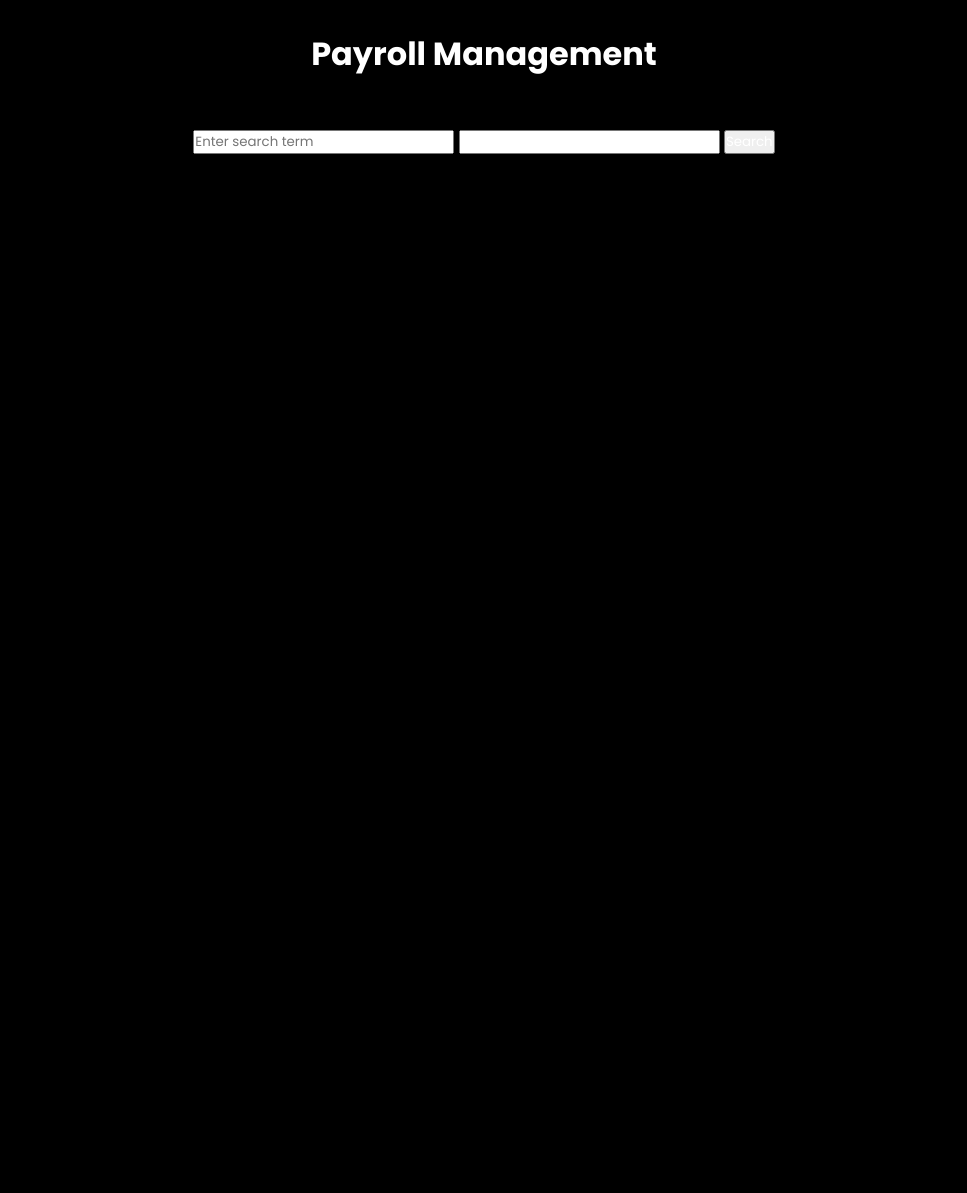
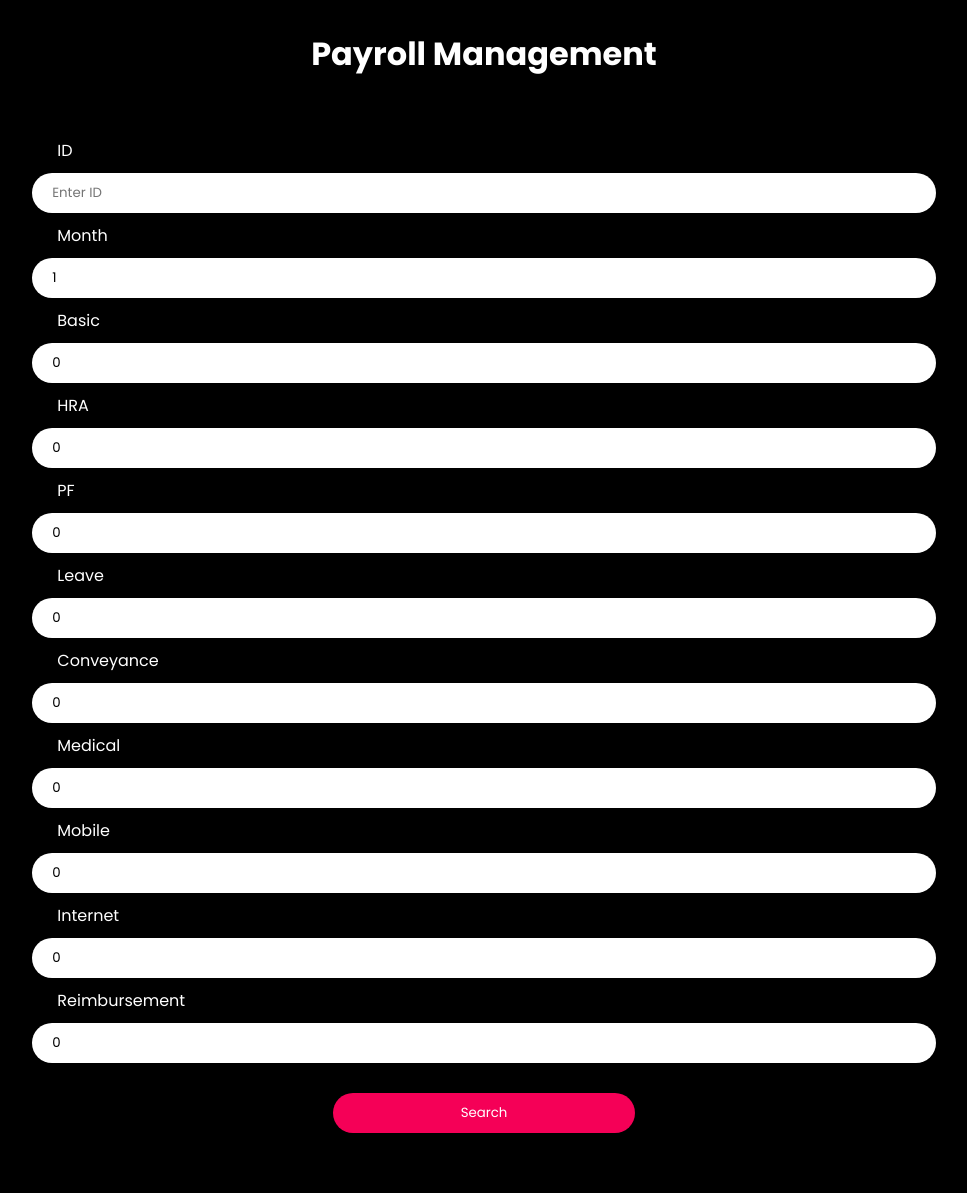
Before and after one commit to TartejBrothers/Solverines-Payroll, a Django app: page /search/ in a window 1280 px wide. Shown: the whole page, without its empty margins (156-1123 px from the left). Before the commit the page ends 154 px from the top, so only its background shows below. Run offline with Django 5.2, Linux system fonts and the light colour scheme.

Commit message:
Updated: Payroll

```diff
--- a/data/views.py
+++ b/data/views.py
@@ -19,6 +19,15 @@ def search(request):
 def payroll(request):
     query = request.GET.get("query")
     month = request.GET.get("month")
+    basic = request.GET.get("basic")
+    hra = request.GET.get("hra")
+    pf = request.GET.get("pf")
+    leave = request.GET.get("leave")
+    medical = request.GET.get("medical")
+    mobile = request.GET.get("mobile")
+    internet = request.GET.get("internet")
+    conveyance = request.GET.get("conveyance")
+    reimbursement = request.GET.get("reimbursement")
     print(month)
     month = int(month)
     monthname = None
@@ -54,14 +63,15 @@ def payroll(request):
     salary = employee.salary
     print(salary)
     print(employee)
-    basic = salary * 0.3
-    hra = basic * 0.6
-    pf = basic * 0.12
-    leave = 3333
-    medical = 8333
-    mobile = 4000
-    internet = 2000
-    conveyance = salary - basic - hra - pf - leave - medical - mobile - internet
+    # basic = salary * 0.3
+    # hra = basic * 0.6
+    # pf = basic * 0.12
+    # leave = 3333
+    # medical = 8333
+    # mobile = 4000
+    # internet = 2000
+    # conveyance = salary - basic - hra - pf - leave - medical - mobile - internet
+
     context = {
         "employee": employee,
         "basic": basic,
@@ -73,5 +83,6 @@ def payroll(request):
         "internet": internet,
         "monthname": monthname,
         "conveyance": conveyance,
+        "reimbursement": reimbursement,
     }
     return render(request, "payroll.html", context)
--- a/static/css/style.css
+++ b/static/css/style.css
@@ -42,26 +42,52 @@ body {
 .forms form input {
   padding: 10px 20px;
   border: none;
-  border-radius: 10px;
+  border-radius: 20px;
   width: calc(80vw - 10px);
   color: #000000;
+  margin-bottom: 10px;
 }
 .forms form::placeholder {
   color: #000000;
 }
+
 .forms form input[type="text"]:focus {
   outline: 1px solid orange;
 }
 
-.forms form button {
+form button {
   background-color: #f50057;
   color: #ffffff;
   border: none;
   padding: 10px 20px;
-  border-radius: 5px;
+  margin-top: 20px;
+  border-radius: 20px;
   cursor: pointer;
 }
-
+.searchform {
+  display: flex;
+  justify-content: center;
+  padding: 10px;
+  width: 80%;
+  flex-direction: column;
+  gap: 10px;
+}
+.searchform label {
+  width: 85%;
+  margin: 0px auto;
+}
+.searchform input {
+  width: 90%;
+  border: none;
+  margin: 0px auto;
+  border-radius: 20px;
+  color: #000000;
+  padding: 10px 20px;
+}
+.searchform button {
+  width: 30%;
+  margin: 20px auto;
+}
 @media screen and (max-width: 1000px) {
   .main h1 {
     font-size: 20px;
--- a/templates/search.html
+++ b/templates/search.html
@@ -14,9 +14,40 @@
   <body>
     <div class="main">
       <h1>Payroll Management</h1>
-      <form method="GET" action="{% url 'payroll' %}">
-        <input type="text" name="query" placeholder="Enter search term" />
-        <input type="number" name="month" value="1" placeholder="month" />
+      <form method="GET" action="{% url 'payroll' %}" class="searchform">
+        <label for="query">ID</label>
+        <input type="text" name="query" id="query" placeholder="Enter ID" />
+
+        <label for="month">Month</label>
+        <input type="number" name="month" id="month" value="1" placeholder="Month Name" />
+
+        <label for="basic">Basic</label>
+        <input type="number" name="basic" id="basic" value="0" placeholder="Basic" />
+
+        <label for="hra">HRA</label>
+        <input type="number" name="hra" id="hra" value="0" placeholder="HRA" />
+
+        <label for="pf">PF</label>
+        <input type="number" name="pf" id="pf" value="0" placeholder="PF" />
+
+        <label for="leave">Leave</label>
+        <input type="number" name="leave" id="leave" value="0" placeholder="Leave" />
+
+        <label for="conveyance">Conveyance</label>
+        <input type="number" name="conveyance" id="conveyance" value="0" placeholder="Conveyance" />
+
+        <label for="medical">Medical</label>
+        <input type="number" name="medical" id="medical" value="0" placeholder="Medical" />
+
+        <label for="Mobile">Mobile</label>
+        <input type="number" name="Mobile" id="Mobile" value="0" placeholder="Mobile" />
+
+        <label for="internet">Internet</label>
+        <input type="number" name="internet" id="internet" value="0" placeholder="Internet" />
+
+        <label for="reimbursement">Reimbursement</label>
+        <input type="number" name="reimbursement" id="reimbursement" value="0" placeholder="Reimbursement" />
+
         <button type="submit">Search</button>
       </form>
     </div>
```
Also changed, not shown: data/forms.py (+8 -15 lines).
